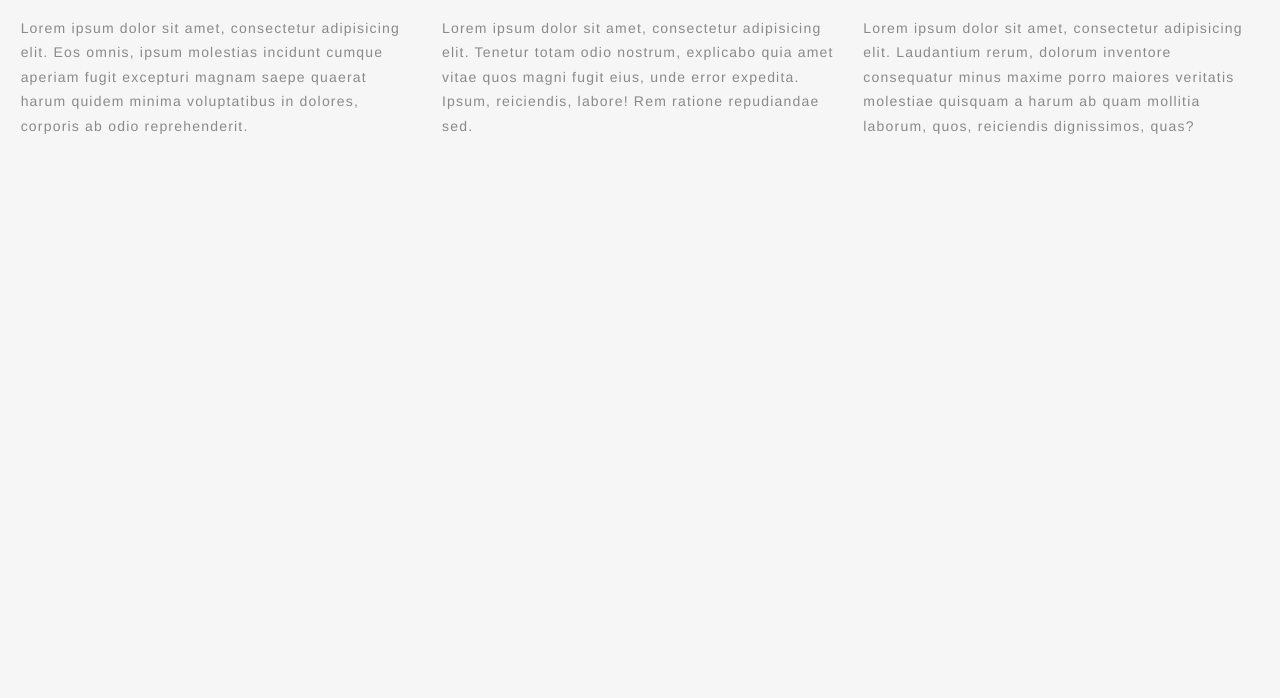
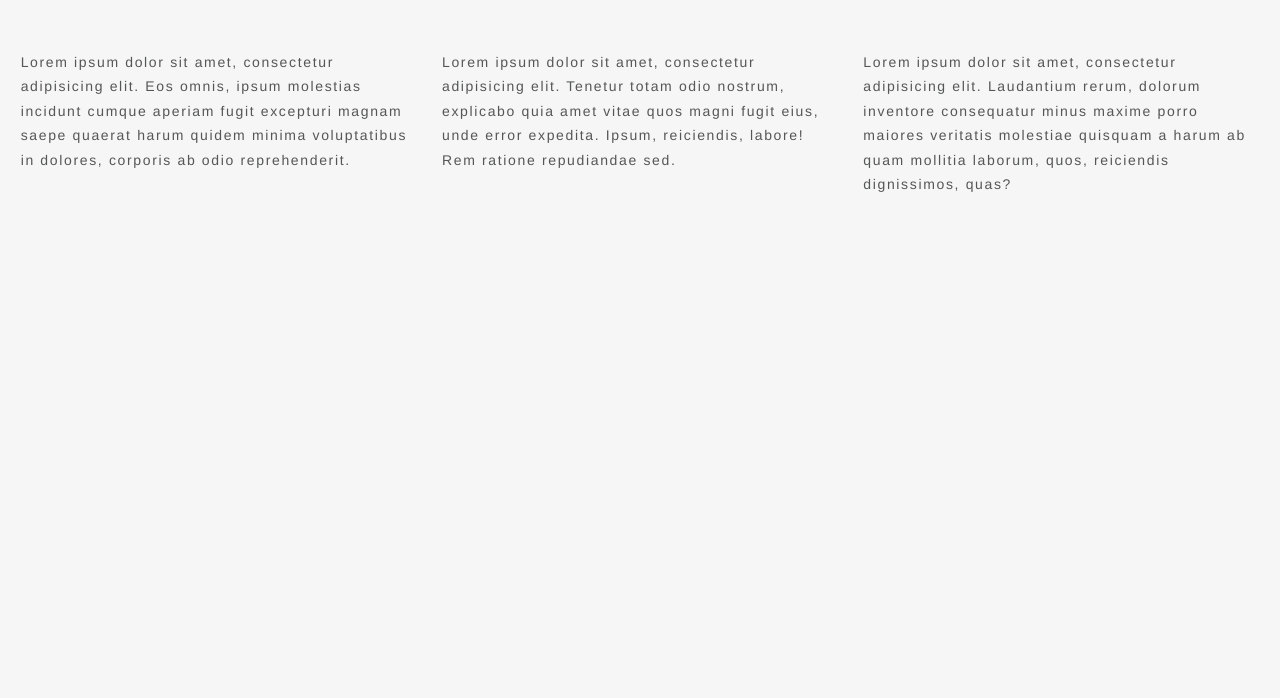
Before and after one commit to mehmetkose/puf, a website: page index.html in a window 1280 px wide. Shown: the part 102-800 px from the top of the page. Drawn offline with Linux system fonts and the light colour scheme.

Commit message:
update font size

```diff
--- a/puf.styl
+++ b/puf.styl
@@ -3,13 +3,17 @@
 
 :root
   --main-color: #f6f6f6
-  --dark-color: #0a0a0a
-  --font-size: 20px
+  --dark-color: #e8eaeb
+  --font-size: 22px
+  --line-height: 35px
+  --dark-font-color: #555656
   --border-radius-size: 20px
 
 body
-  color: var(--dark-color)
+  color: var(--dark-font-color)
   font-family: 'Helvetica Neue', Helvetica, Arial, sans-serif
+  font-size: var(--font-size)
+  line-height: var(--line-height)
   letter-spacing: .075em
   font-smoothing: antialiased
   background-color: var(--main-color)
@@ -35,6 +39,5 @@ h1
   line-height: 1.5em
 
 p
-  color: #8a8a8a
   font-size: 14px
   line-height: 1.75em
```
Also changed, not shown: README.md, puf.css.
